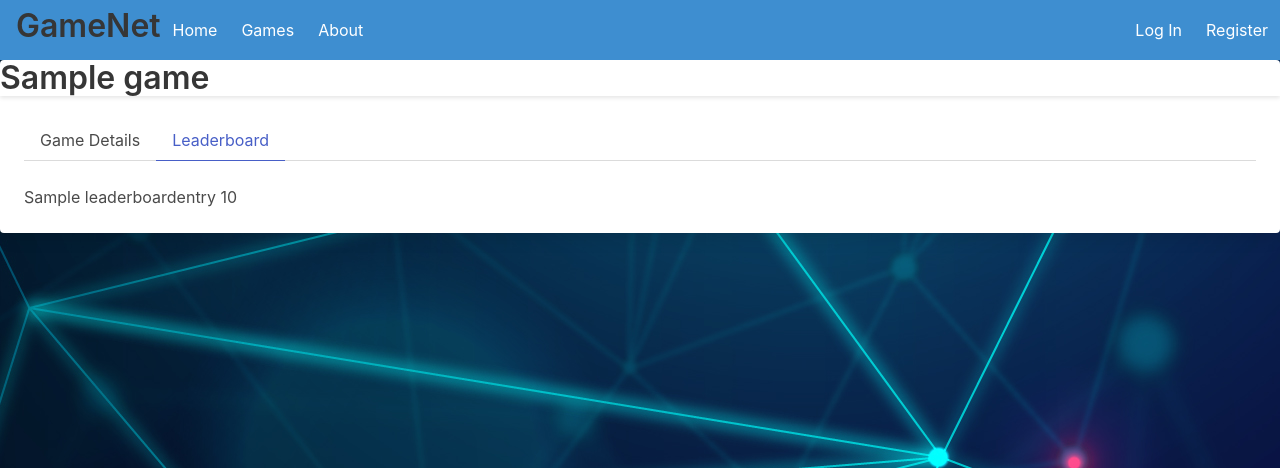
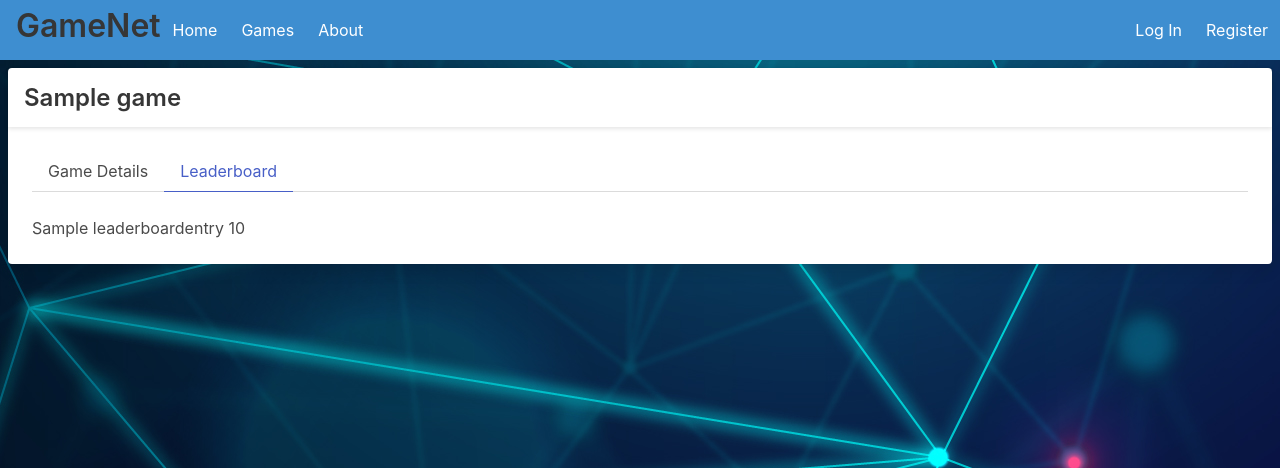
Before and after one commit to ArmadaDev25/DGameSite, a Django app: page /games/1/lb/ in a window 1280 px wide. Shown: the top 468 px of the page. Run offline with Django 4.2, Linux system fonts and the light colour scheme; tables that the repository leaves empty hold one stand-in row (values such as "Sample post").

Commit message:
updated the Leaderboard page with the proper margins

```diff
--- a/gamesite_project/GS_Frontend/templates/game_pages/game_lb.html
+++ b/gamesite_project/GS_Frontend/templates/game_pages/game_lb.html
@@ -2,9 +2,9 @@
 
 {% block content %}
 {% load static %}
-<div class="card">
+<div class="card m-2">
     <header class="card-header">
-        <p class="title">{{game.name}} </p>
+        <p class="title is-4 m-4">{{game.name}} </p>
     </header>
     <div class="card-content">
         <div class="tabs">
```
